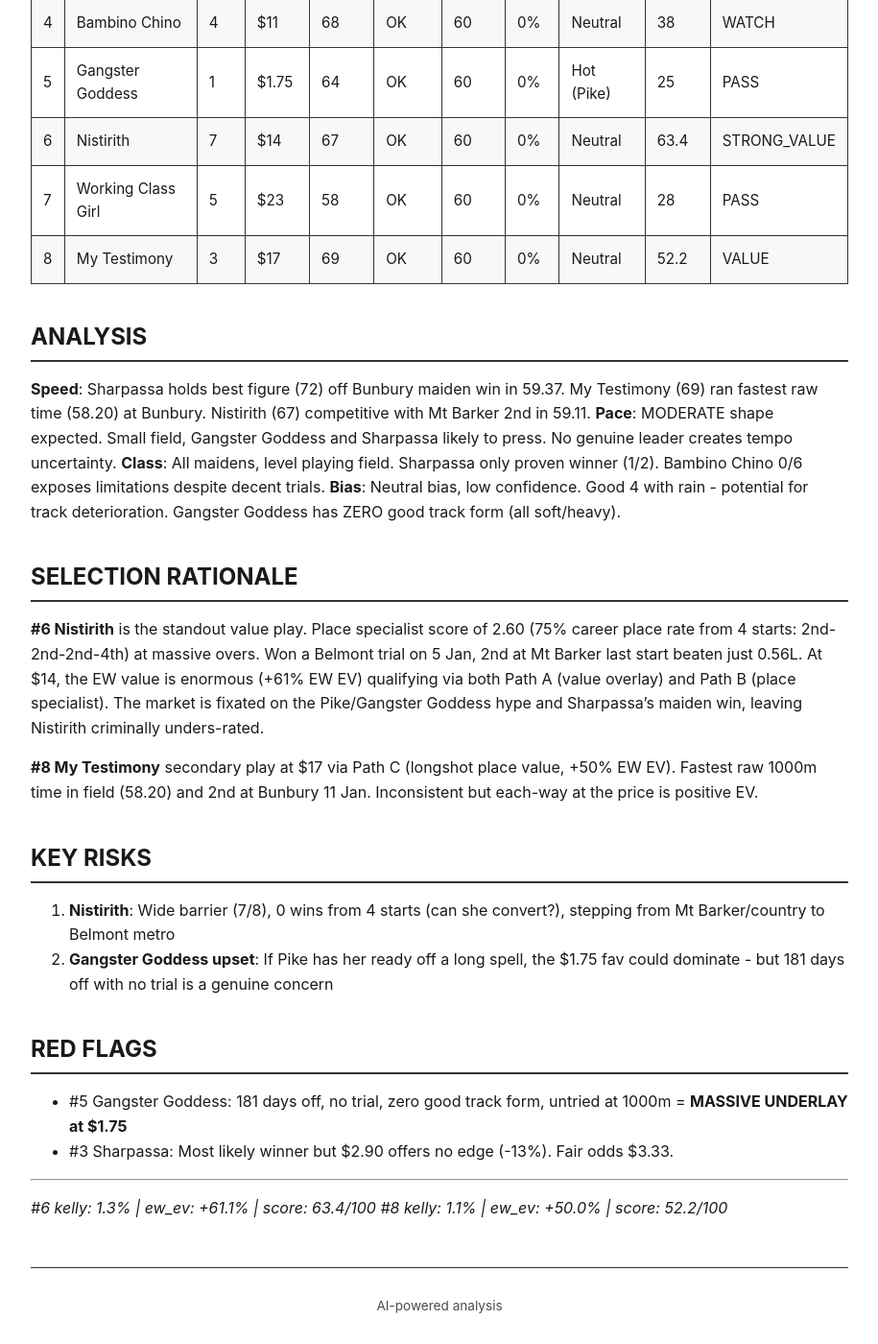
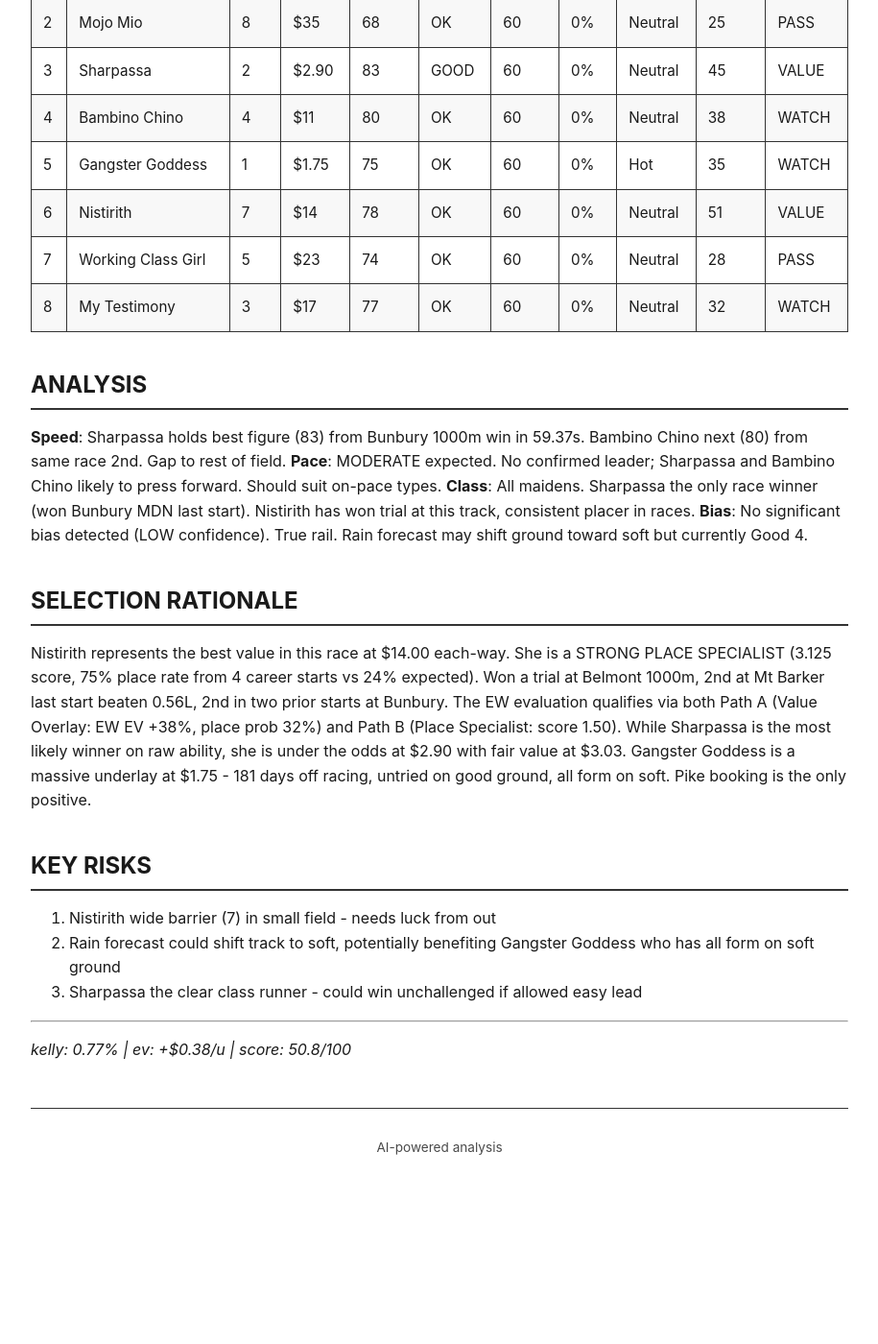
Before and after one commit to mattdlong/racing-ai-reports, a Jekyll site: the page built from 2026/02/11/belmont/race_1.md, in a window 1280 px wide and 1400 px high, scrolled down 1103 px. Shown: the whole window at 96% size, without its empty margins (182-1097 px from the left). Built offline with Jekyll 4.4.1, drawn with Linux system fonts in a browser that asks for light colours; our own code applies the rules of GitHub Pages for plain Markdown files; after the commit the page ends 2355 px from its top, so only the background shows below that; some of the changed text lies outside the part shown.

Commit message:
Belmont Race 1 (2026-02-11)

```diff
--- a/2026/02/11/belmont/race_1.md
+++ b/2026/02/11/belmont/race_1.md
@@ -9,27 +9,18 @@ class: "Maiden"
 track_condition: "Good 4"
 field_size: 8
 pace_scenario: "MODERATE"
+data_source: "sportsbetform.com.au"
 selections:
   - horse: "Nistirith"
     tab_number: 6
-    tier: "STRONG_VALUE"
-    score: 63.4
+    tier: "VALUE"
+    score: 50.8
     odds: 14.00
-    win_prob: 0.12
-    edge_pct: 68.0
-    kelly_stake: 1.3
+    win_prob: 0.10
+    edge_pct: 40.0
+    kelly_stake: 0.77
     bet_type: "EW"
-  - horse: "My Testimony"
-    tab_number: 8
-    tier: "VALUE"
-    score: 52.2
-    odds: 17.00
-    win_prob: 0.10
-    edge_pct: 70.0
-    kelly_stake: 1.1
-    bet_type: "EW"
-generated_at: "2026-02-10T20:00:00Z"
-data_source: "sportsbetform.com.au"
+generated_at: "2026-02-10T09:00:00Z"
 ---
 
 # Belmont R1 | 1000m Maiden
@@ -37,56 +28,50 @@ Wed 11 Feb | 1:25pm | 8r | Good 4 | Rain
 
 ## ACTION
 
-**STRONG_VALUE: #6 NISTIRITH @ $14.00 - 1.3u EW**
-**VALUE: #8 MY TESTIMONY @ $17.00 - 1.1u EW**
+**EW VALUE: #6 NISTIRITH @ $14.00 - 0.77u EW**
 
 ## EDGE TABLE
 
 | # | Horse | Odds | Score | Win% | Edge | Tier | Kelly |
 |---|-------|------|-------|------|------|------|-------|
-| 6 | Nistirith | $14.00 | 63.4 | 12% | +68% | STRONG_VALUE | 1.3% |
-| 8 | My Testimony | $17.00 | 52.2 | 10% | +70% | VALUE | 1.1% |
-| 3 | Sharpassa | $2.90 | 49.5 | 30% | -13% | WATCH | - |
-| 4 | Bambino Chino | $11.00 | 38.0 | 10% | +10% | WATCH | - |
-| 5 | Gangster Goddess | $1.75 | 25.0 | 20% | -65% | PASS | - |
-| 7 | Working Class Girl | $23.00 | 28.0 | 5% | +15% | PASS | - |
+| 3 | Sharpassa | $2.90 | 45.4 | 33% | -4.3% | VALUE | - |
+| 5 | Gangster Goddess | $1.75 | - | 25% | -56.2% | PASS | - |
+| 6 | Nistirith | $14.00 | 50.8 | 10% | +40.0% | VALUE | 0.77% |
+| 4 | Bambino Chino | $11.00 | - | 10% | +10.0% | WATCH | 0.25% |
+| 8 | My Testimony | $17.00 | - | 6% | +2.0% | PASS | - |
+| 7 | Working Class Girl | $23.00 | - | 4% | -8.0% | PASS | - |
+| 2 | Mojo Mio | $35.00 | - | 3% | +5.0% | PASS | - |
+| 1 | Direct Debit | $51.00 | - | 2% | +2.0% | PASS | - |
 
 ## FIELD ANALYSIS
 
 | # | Horse | Bar | Odds | SpFig | Pace | Class | Bias | Conn | Score | Tier |
 |---|-------|-----|------|-------|------|-------|------|------|-------|------|
-| 1 | Direct Debit | 6 | $51 | 62 | OK | 60 | 0% | Neutral | 22 | PASS |
-| 2 | Mojo Mio | 8 | $35 | 55 | OK | 60 | 0% | Neutral | 20 | PASS |
-| 3 | Sharpassa | 2 | $2.90 | 72 | GOOD | 60 | 0% | Neutral | 49.5 | WATCH |
-| 4 | Bambino Chino | 4 | $11 | 68 | OK | 60 | 0% | Neutral | 38 | WATCH |
-| 5 | Gangster Goddess | 1 | $1.75 | 64 | OK | 60 | 0% | Hot (Pike) | 25 | PASS |
-| 6 | Nistirith | 7 | $14 | 67 | OK | 60 | 0% | Neutral | 63.4 | STRONG_VALUE |
-| 7 | Working Class Girl | 5 | $23 | 58 | OK | 60 | 0% | Neutral | 28 | PASS |
-| 8 | My Testimony | 3 | $17 | 69 | OK | 60 | 0% | Neutral | 52.2 | VALUE |
+| 1 | Direct Debit | 6 | $51 | 72 | OK | 60 | 0% | Neutral | 22 | PASS |
+| 2 | Mojo Mio | 8 | $35 | 68 | OK | 60 | 0% | Neutral | 25 | PASS |
+| 3 | Sharpassa | 2 | $2.90 | 83 | GOOD | 60 | 0% | Neutral | 45 | VALUE |
+| 4 | Bambino Chino | 4 | $11 | 80 | OK | 60 | 0% | Neutral | 38 | WATCH |
+| 5 | Gangster Goddess | 1 | $1.75 | 75 | OK | 60 | 0% | Hot | 35 | WATCH |
+| 6 | Nistirith | 7 | $14 | 78 | OK | 60 | 0% | Neutral | 51 | VALUE |
+| 7 | Working Class Girl | 5 | $23 | 74 | OK | 60 | 0% | Neutral | 28 | PASS |
+| 8 | My Testimony | 3 | $17 | 77 | OK | 60 | 0% | Neutral | 32 | WATCH |
 
 ## ANALYSIS
 
-**Speed**: Sharpassa holds best figure (72) off Bunbury maiden win in 59.37. My Testimony (69) ran fastest raw time (58.20) at Bunbury. Nistirith (67) competitive with Mt Barker 2nd in 59.11.
-**Pace**: MODERATE shape expected. Small field, Gangster Goddess and Sharpassa likely to press. No genuine leader creates tempo uncertainty.
-**Class**: All maidens, level playing field. Sharpassa only proven winner (1/2). Bambino Chino 0/6 exposes limitations despite decent trials.
-**Bias**: Neutral bias, low confidence. Good 4 with rain - potential for track deterioration. Gangster Goddess has ZERO good track form (all soft/heavy).
+**Speed**: Sharpassa holds best figure (83) from Bunbury 1000m win in 59.37s. Bambino Chino next (80) from same race 2nd. Gap to rest of field.
+**Pace**: MODERATE expected. No confirmed leader; Sharpassa and Bambino Chino likely to press forward. Should suit on-pace types.
+**Class**: All maidens. Sharpassa the only race winner (won Bunbury MDN last start). Nistirith has won trial at this track, consistent placer in races.
+**Bias**: No significant bias detected (LOW confidence). True rail. Rain forecast may shift ground toward soft but currently Good 4.
 
 ## SELECTION RATIONALE
 
-**#6 Nistirith** is the standout value play. Place specialist score of 2.60 (75% career place rate from 4 starts: 2nd-2nd-2nd-4th) at massive overs. Won a Belmont trial on 5 Jan, 2nd at Mt Barker last start beaten just 0.56L. At $14, the EW value is enormous (+61% EW EV) qualifying via both Path A (value overlay) and Path B (place specialist). The market is fixated on the Pike/Gangster Goddess hype and Sharpassa's maiden win, leaving Nistirith criminally unders-rated.
-
-**#8 My Testimony** secondary play at $17 via Path C (longshot place value, +50% EW EV). Fastest raw 1000m time in field (58.20) and 2nd at Bunbury 11 Jan. Inconsistent but each-way at the price is positive EV.
+Nistirith represents the best value in this race at $14.00 each-way. She is a STRONG PLACE SPECIALIST (3.125 score, 75% place rate from 4 career starts vs 24% expected). Won a trial at Belmont 1000m, 2nd at Mt Barker last start beaten 0.56L, 2nd in two prior starts at Bunbury. The EW evaluation qualifies via both Path A (Value Overlay: EW EV +38%, place prob 32%) and Path B (Place Specialist: score 1.50). While Sharpassa is the most likely winner on raw ability, she is under the odds at $2.90 with fair value at $3.03. Gangster Goddess is a massive underlay at $1.75 - 181 days off racing, untried on good ground, all form on soft. Pike booking is the only positive.
 
 ## KEY RISKS
 
-1. **Nistirith**: Wide barrier (7/8), 0 wins from 4 starts (can she convert?), stepping from Mt Barker/country to Belmont metro
-2. **Gangster Goddess upset**: If Pike has her ready off a long spell, the $1.75 fav could dominate - but 181 days off with no trial is a genuine concern
-
-## RED FLAGS
-
-- #5 Gangster Goddess: 181 days off, no trial, zero good track form, untried at 1000m = **MASSIVE UNDERLAY at $1.75**
-- #3 Sharpassa: Most likely winner but $2.90 offers no edge (-13%). Fair odds $3.33.
+1. Nistirith wide barrier (7) in small field - needs luck from out
+2. Rain forecast could shift track to soft, potentially benefiting Gangster Goddess who has all form on soft ground
+3. Sharpassa the clear class runner - could win unchallenged if allowed easy lead
 
 ---
-*#6 kelly: 1.3% | ew_ev: +61.1% | score: 63.4/100*
-*#8 kelly: 1.1% | ew_ev: +50.0% | score: 52.2/100*
+*kelly: 0.77% | ev: +$0.38/u | score: 50.8/100*
```
